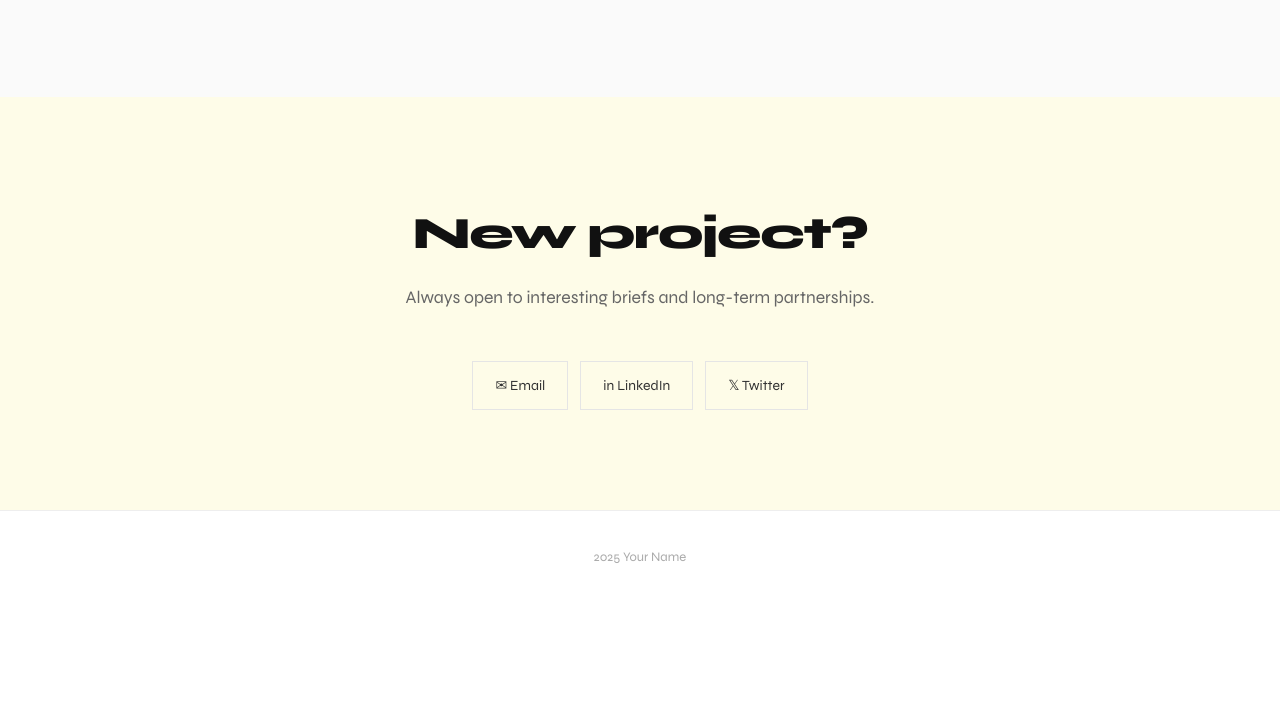
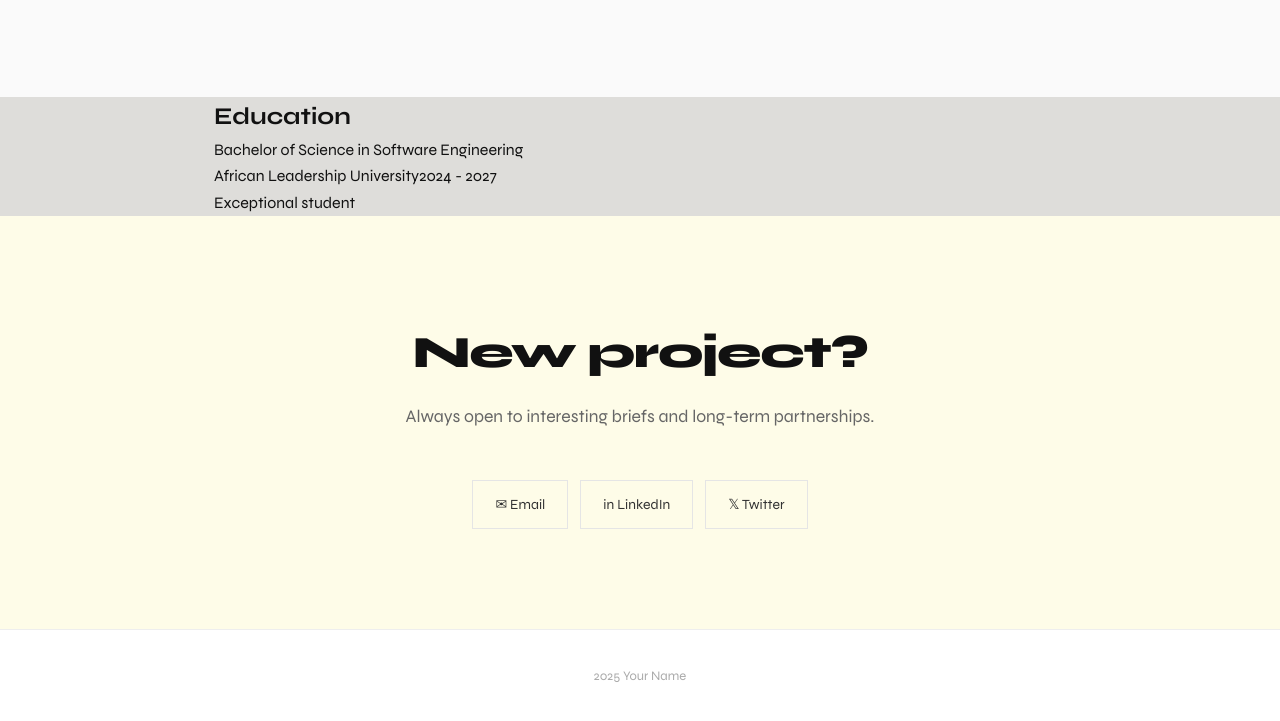
Before and after one commit to Nkemakolamuko/folio-brand-designer-0b5de035, a plain HTML site: page index.html in a window 1280 px wide. Shown: the part 2678-3399 px from the top of the page. Before the commit the page ends 3283 px from the top, so only its background shows below. Drawn offline with Linux system fonts and the light colour scheme.

Commit message:
feat: initial portfolio commit

```diff
--- a/index.html
+++ b/index.html
@@ -30,7 +30,7 @@ function closeNav(){document.getElementById('nav-links').classList.remove('open'
 <section class="about" id="about" style="background:#fefce8;color:inherit"><div class="c"><div class="ag"><div><h2>Who I am</h2><p>Brand designer with 7 years creating identities for startups, cultural institutions, and global brands. I work from strategy to execution - naming, visual identity, typography, and campaign design.</p><div class="am"><div class="ami"><strong>Location</strong>Paris, FR</div><div class="ami"><strong>Email</strong><a href="mailto:contact@yourname.com">contact@yourname.com</a></div></div></div><div class="av2"></div></div></div></section>
 <section class="skills" id="skills" ><div class="c"><h2>What I do</h2><div class="sg"><span class="st sp">Brand Strategy</span><span class="st sd">Logo Design</span><span class="st so">Typography</span><span class="st sp">Illustration</span><span class="st sd">Print</span><span class="st so">Packaging</span><span class="st sp">Art Direction</span><span class="st sd">Adobe Suite</span></div></div></section>
 <section class="projects" id="projects" ><div class="c"><h2>Selected projects</h2><div class="pg"><div class="pc"><div class="pt">⭐</div><div class="pb"><h3>Fintech Brand Identity</h3><p>Full brand system for a Series A fintech - logo, colour, type, and campaign assets.</p><div class="pl"> </div></div></div><div class="pc"><div class="pt">🎨</div><div class="pb"><h3>Museum Campaign</h3><p>Art direction for a contemporary art museum annual programme. Cannes shortlist.</p><div class="pl"> </div></div></div><div class="pc"><div class="pt">📦</div><div class="pb"><h3>Packaging Design</h3><p>Product packaging for an independent coffee brand. Won three design awards.</p><div class="pl"> </div></div></div></div></div></section>
-<section id="education" style="background:#deddda;color:inherit"></section>
+<section class="education" id="education" style="background:#deddda;color:inherit"><div class="c"><h2>Education</h2><div class="edu-list"><div class="edu-item"><span class="edu-deg">Bachelor of Science in Software Engineering</span><div class="edu-meta"><span class="edu-sch">African Leadership University</span><span class="edu-yr">2024 - 2027</span></div><p class="edu-desc">Exceptional student</p></div></div></div></section>
 <section class="contact" id="contact" style="background:#fefce8;color:inherit"><div class="c"><h2>New project?</h2><p class="sub">Always open to interesting briefs and long-term partnerships.</p><div class="cl"><a href="mailto:contact@yourname.com">✉ Email</a><a href="https://linkedin.com" target="_blank">in LinkedIn</a><a href="https://twitter.com" target="_blank">𝕏 Twitter</a></div></div></section>
 <footer ><p>2025 Your Name</p></footer>
 <script>
```
